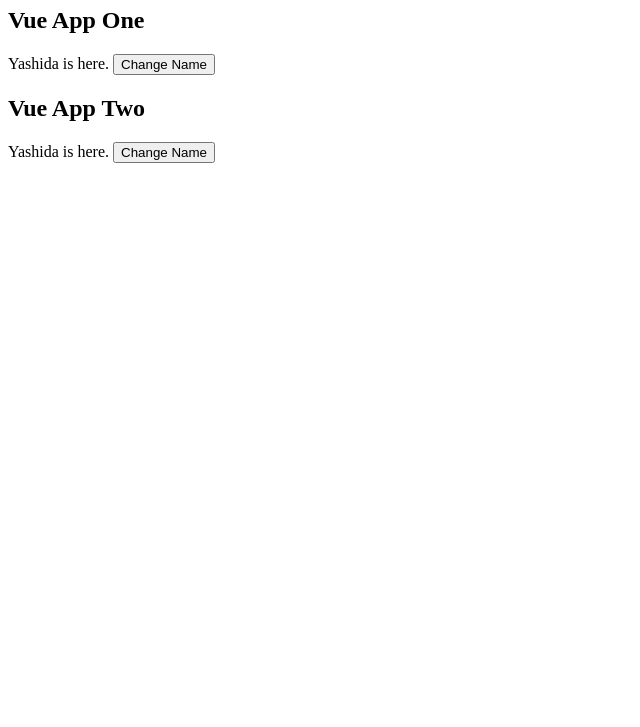
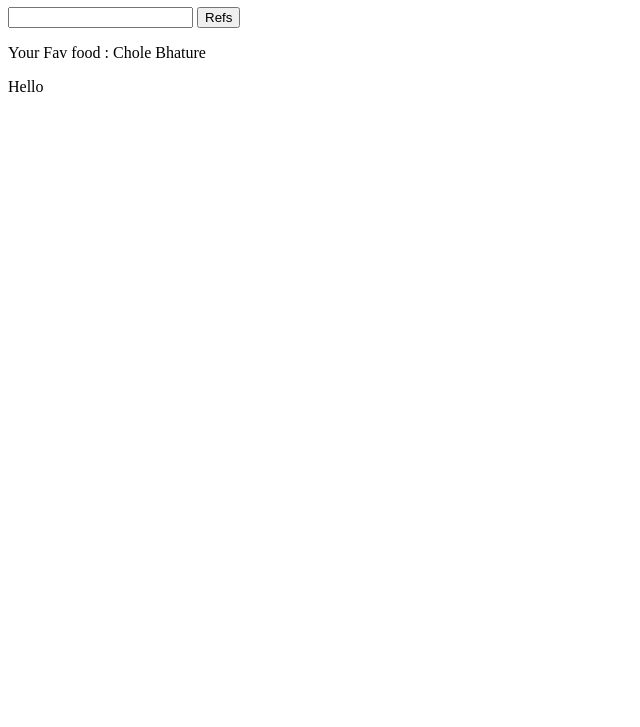
Before and after one commit to arao/VueAmature, a plain HTML site: page index.html in a window 1280 px wide. Shown: the part 73-800 px from the top of the page, without its empty margins (0-640 px from the left). Drawn offline with nearby package versions, Linux system fonts and the light colour scheme.

Commit message:
initial commit

```diff
--- a/app.js
+++ b/app.js
@@ -1,23 +1,13 @@
-Vue.component('greeting', {
-    template: '<p> {{name}} is here. <button v-on:click="changeName"> Change Name </button></p>',
-    data : function(){
-        return {
-            name : "Yashida"
-        }
+
+var one = new Vue({
+    el: "#vue-app",
+    data:{
+        output:"Chole Bhature"
     },
-    methods :{
-        changeName : function () {
-            this.name = "KoKilo"
+    methods:{
+        readRef: function () {
+            this.output = this.$refs.input.value;
+            console.log(this.$refs.text.innerHTML);
         }
     }
 });
-
-var one = new Vue({
-    el: "#vue-app-one",
-
-});
-
-var two = new Vue({
-    el: "#vue-app-two",
-
-});
--- a/index.html
+++ b/index.html
@@ -8,17 +8,14 @@
 </head>
 <body>
 
-<h1>Components</h1>
-
-<div id="vue-app-one">
-    <h2>Vue App One</h2>
-    <greeting></greeting>
+<h1>Refs</h1>
+<div id="vue-app">
+    <input type="text" ref="input">
+    <button v-on:click="readRef">Refs</button>
+    <p>Your Fav food : {{output}}</p>
+    <div ref="text">Hello</div>
 </div>
 
-<div id="vue-app-two">
-    <h2>Vue App Two</h2>
-    <greeting></greeting>
-</div>
 <script src="app.js"></script>
 </body>
 </html>
```
